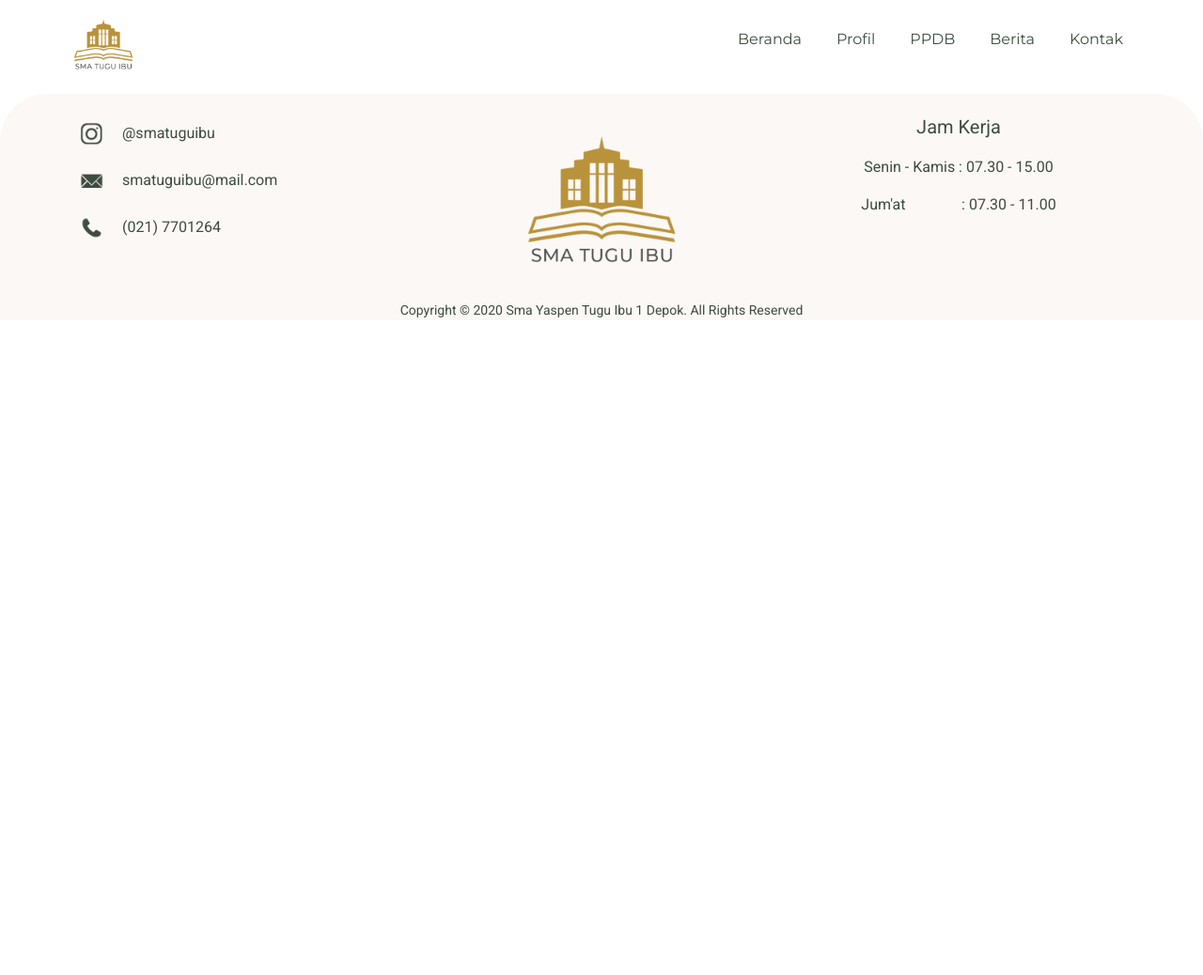
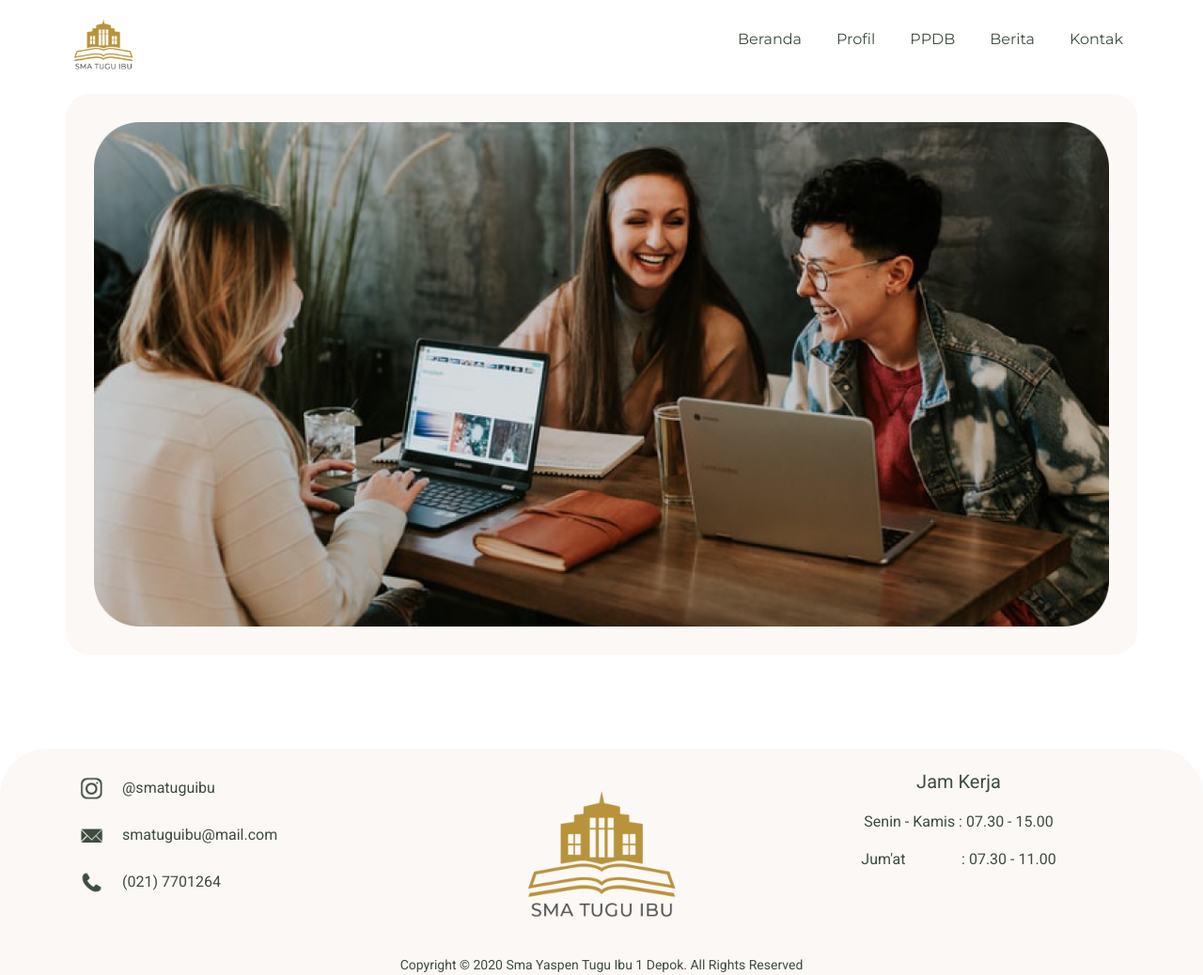
Before and after one commit to atmajayadw/smatugib, a PHP site: page /Pages/berita.php in a window 1280 px wide. Shown: the whole page at 94% size. Before the commit the page ends 338 px from the top, so only its background shows below. Run offline with PHP 8.4, Linux system fonts and the light colour scheme.

Commit message:
#Section jumbotron

```diff
--- a/Pages/berita.php
+++ b/Pages/berita.php
@@ -48,11 +48,11 @@
         </div>
     </section>
 
-    <!-- <section id="jumbotron">
+    <section id="jumbotron">
         <div class="container jumbo">
-            <img src="../Assets/bg/ppdb_jumbo.png" alt="" class="img-fluid">
+            <img src="../Assets/bg/berita_jumbo.png" alt="" class="img-fluid">
         </div>
-    </section> -->
+    </section>
 
     <section id="footer">
         <div class="container footer">
```
